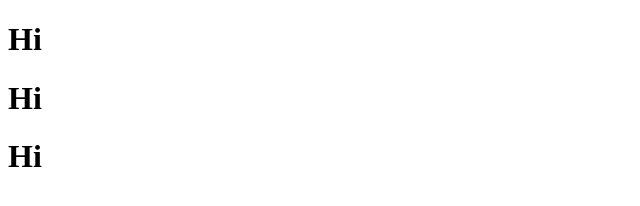
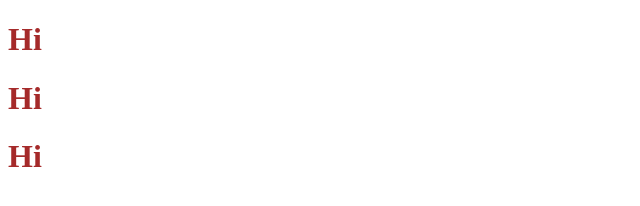
Before and after one commit to Moreene/project, a plain HTML site: page index.html in a window 1280 px wide. Shown: the whole page, without its empty margins (0-640 px from the left). Drawn offline with Linux system fonts and the light colour scheme.

Commit message:
Update index.html

```diff
--- a/index.html
+++ b/index.html
@@ -5,6 +5,12 @@
     <meta http-equiv="X-UA-Compatible" content="IE=edge">
     <meta name="viewport" content="width=device-width, initial-scale=1.0">
     <title>Document</title>
+    <style>
+        h1{
+            color: brown;
+            font-weight: bold;
+        }
+    </style>
 </head>
 <body>
     <h1>Hi</h1>
```
